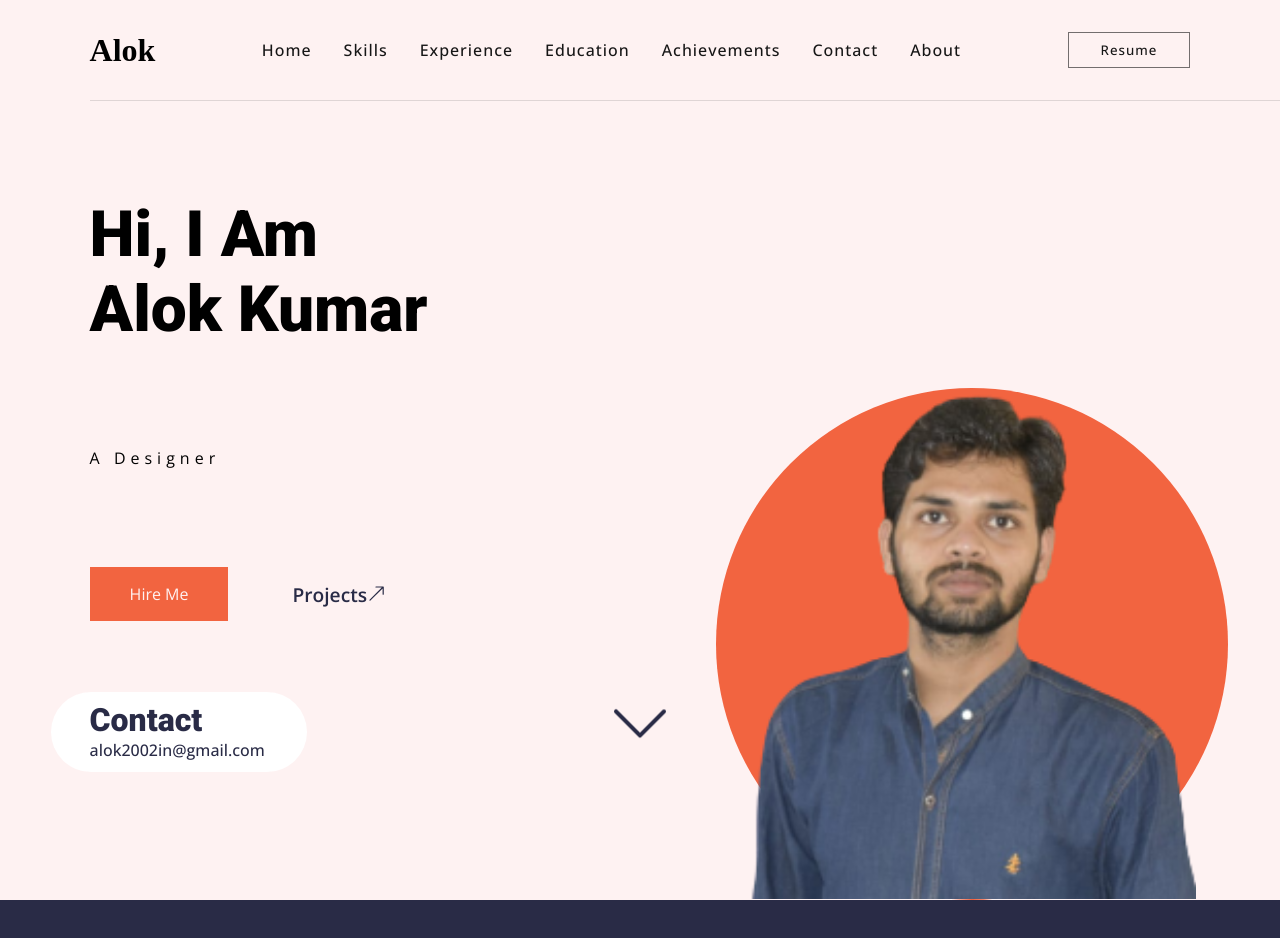
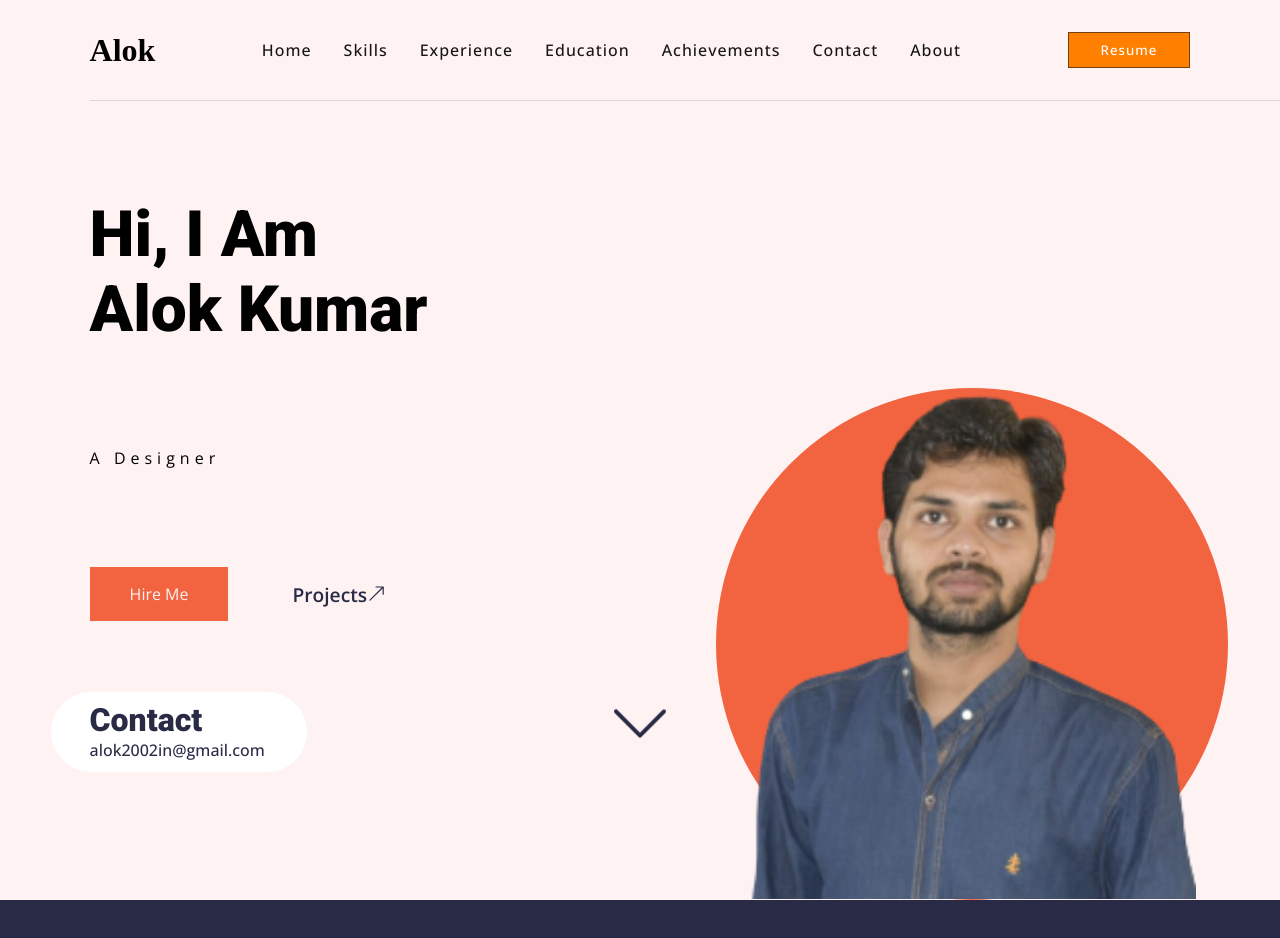
Before and after one commit to 24Alok/Portfolio, a React (Create React App) app in the folder alok/: page / in a window 1280 px wide. Shown: the top 938 px of the page. Built offline with nearby package versions, Linux system fonts and the light colour scheme.

Commit message:
Update header.scss

```diff
--- a/alok/src/styles/header.scss
+++ b/alok/src/styles/header.scss
@@ -35,9 +35,9 @@ nav {
     border: 1px solid $color6_1;
     gap: 0.7rem;
     padding: 0.5rem 2rem;
-    background-color: $color1;
+    background-color: #ff8000;
     cursor: pointer;
-    color: $color6;
+    color: $color4;
     letter-spacing: 1px;
     font-weight: 500;
     transition: all 0.3s;
```
